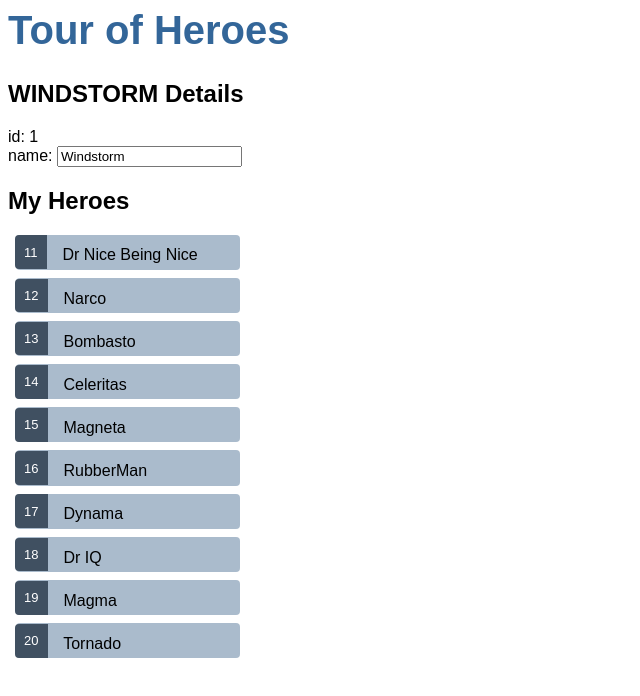
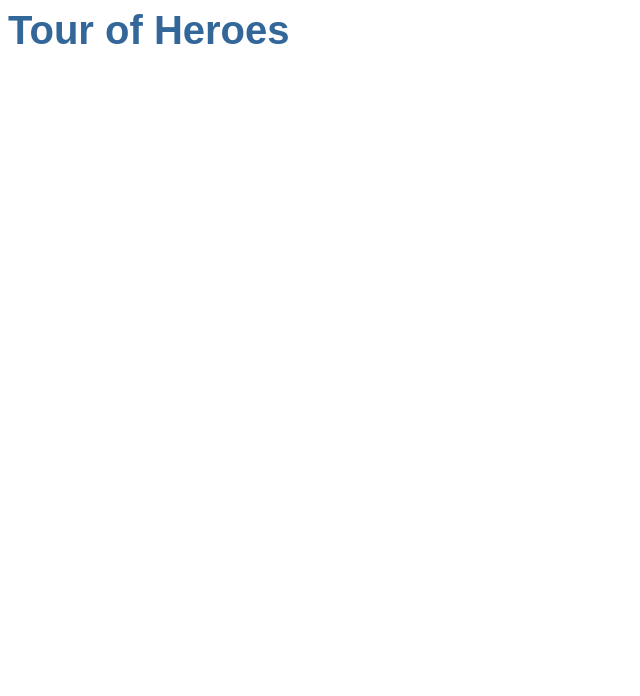
Before and after one commit to madrym/Tour-of-Heroes, an Angular app: page / in a window 1280 px wide. Shown: the top 696 px of the page, without its empty margins (0-640 px from the left). Built offline with nearby package versions, Linux system fonts and the light colour scheme.

Commit message:
3 files modified

```diff
--- a/src/app/heroes/heroes.component.html
+++ b/src/app/heroes/heroes.component.html
@@ -1,14 +1,18 @@
-<h2>{{hero.name | uppercase}} Details</h2>
-<div><span>id: </span>{{hero.id}}</div>
+<div *ngIf="selectedHero">
+
+<h2>{{selectedHero.name | uppercase}} Details</h2>
+<div><span>id: </span>{{selectedHero.id}}</div>
 <div>
   <label>name:
-    <input [(ngModel)]="hero.name" placeholder="name"/>
+    <input [(ngModel)]="selectedHero.name" placeholder="name"/>
   </label>
 </div>
 
-<h2>My Heroes</h2>
+<!-- <h2>My Heroes</h2>
 <ul class="heroes">
-  <li *ngFor="let hero of heroes">
+  <li *ngFor="let hero of heroes" (click)="onSelect(hero)">
     <span class="badge">{{hero.id}}</span> {{hero.name}} {{hero.superpower}}
   </li>
-</ul>
+</ul> -->
+
+</div>
--- a/src/app/heroes/heroes.component.ts
+++ b/src/app/heroes/heroes.component.ts
@@ -8,12 +8,14 @@
   styleUrls: ['./heroes.component.css']
 })
 export class HeroesComponent implements OnInit {
-  hero: Hero = {
-    id: 1,
-    name: 'Windstorm'
-  };
+
 
   heroes = HEROES;
+
+  selectedHero: Hero;
+  onSelect(hero: Hero): void{
+  this.selectedHero = hero;
+}
 
   constructor() { }
 
--- a/src/app/mock-heroes.ts
+++ b/src/app/mock-heroes.ts
@@ -1,7 +1,7 @@
 import { Hero } from './hero';
 
 export const HEROES: Hero[] = [
-  { id: 11, name: 'Dr Nice', superpower: 'Being Nice' },
+  { id: 11, name: 'Dr Nice', },
   { id: 12, name: 'Narco' },
   { id: 13, name: 'Bombasto' },
   { id: 14, name: 'Celeritas' },
```
